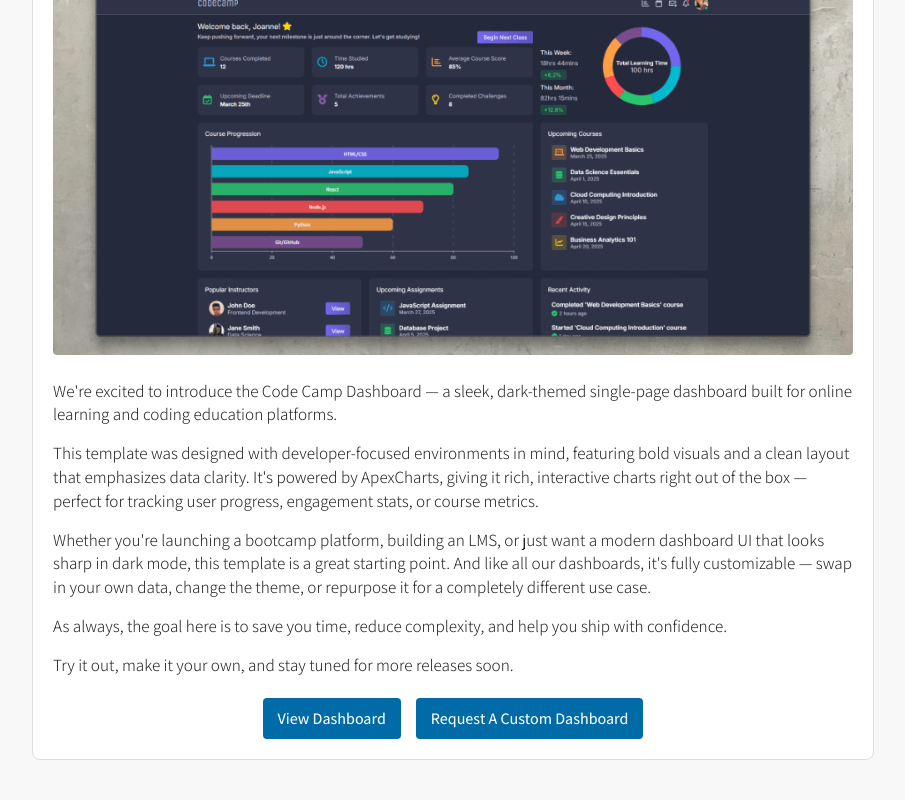
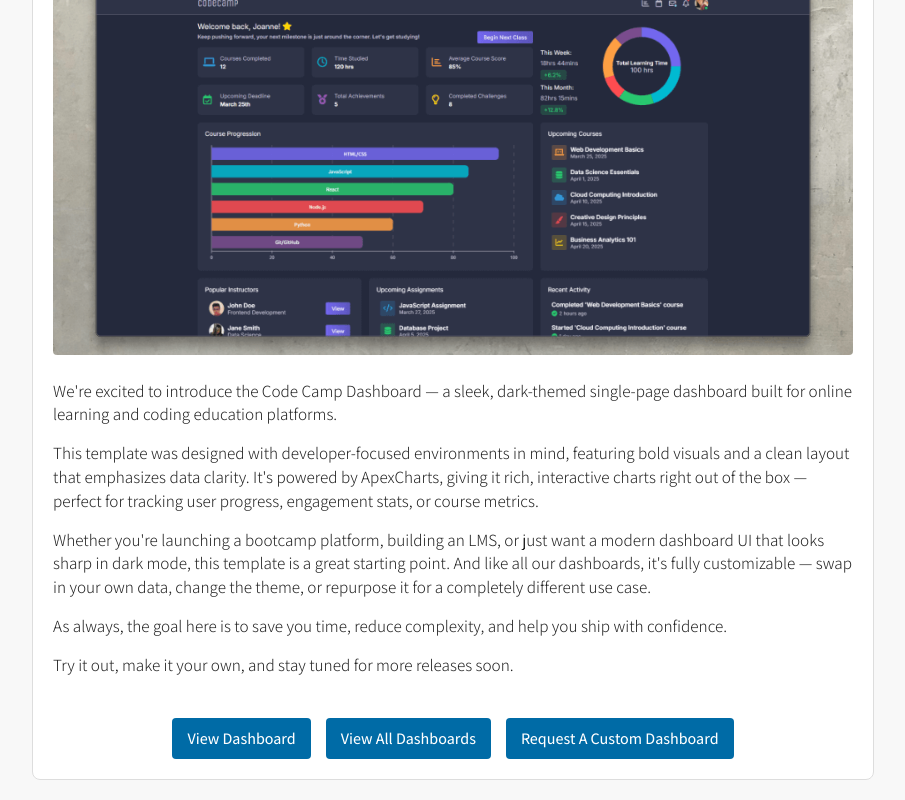
Before and after one commit to joseph-johnson27001/dashboard-website, a Vue app: page /resources/code-camp-dashboard in a window 1280 px wide. Shown: the part 238-1038 px from the top of the page, without its empty margins (187-1092 px from the left). Built offline with nearby package versions, Linux system fonts and the light colour scheme.

Commit message:
View dashboard button update

```diff
--- a/src/views/PostPage.vue
+++ b/src/views/PostPage.vue
@@ -12,16 +12,24 @@
 
       <!-- Button Container -->
       <div class="button-container">
-        <router-link
-          :to="post.url ? post.url : '/dashboards'"
-          class="button"
-          target="_blank"
-        >
-          {{ post.url ? "View Dashboard" : "View All Dashboards" }}
-        </router-link>
-        <router-link to="/contact" class="button"
-          >Request A Custom Dashboard</router-link
-        >
+        <div class="button-container">
+          <a
+            v-if="post.url"
+            :href="post.url"
+            class="button"
+            target="_blank"
+            rel="noopener"
+          >
+            View Dashboard
+          </a>
+          <router-link to="/dashboards" class="button">
+            View All Dashboards
+          </router-link>
+
+          <router-link to="/contact" class="button">
+            Request A Custom Dashboard
+          </router-link>
+        </div>
       </div>
     </article>
   </div>
```
